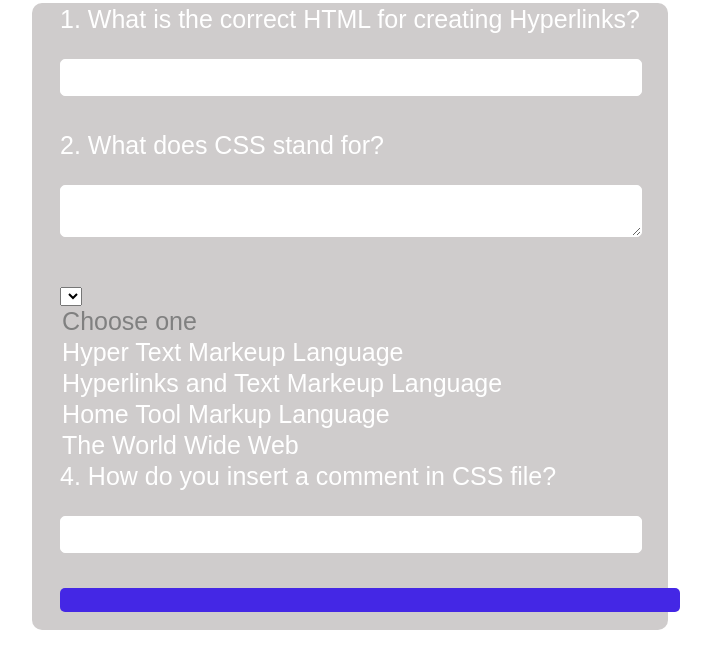
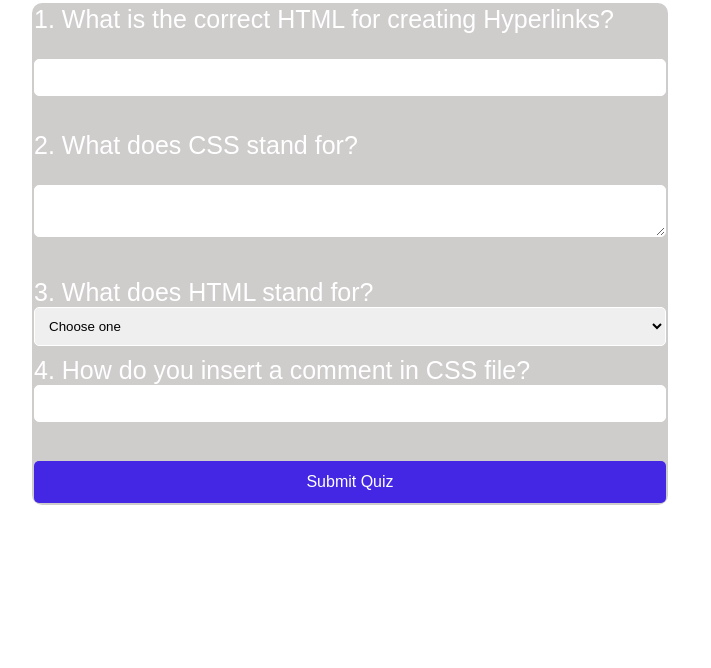
Before and after one commit to DavidMichaelInnocent/wdd130, a plain HTML site: page quiz.html in a window 1280 px wide. Shown: the part 84-752 px from the top of the page, without its empty margins (290-1001 px from the left). Drawn offline with Linux system fonts and the light colour scheme.

Commit message:
New file created

```diff
--- a/quiz.html
+++ b/quiz.html
@@ -16,17 +16,17 @@
                 <p><input type="text" name="q1" id="q1"></p>
                 <label for="q2">2. What does CSS stand for?</label>
                 <p><textarea name="q2" id="q2"></textarea></p>
-                <select>
-                    <label for="q3">3. What does HTML stand for?</label>
-                    <p></p><select name="q3" id="q3" >
-                    <option value="" selected disabled>Choose one</option>
+                <label for="q3">3. What does HTML stand for?</label>
+                <select name="q3" id="q3" >
+                    <option value="">Choose one</option>
                     <option value="1" >Hyper Text Markeup Language</option>
                     <option value="2" >Hyperlinks and Text Markeup Language</option>
                     <option value="3" >Home Tool Markup Language</option>
-                    <option value="4" >The World Wide Web</option>
                 </select>
                 <label for="q4">4. How do you insert a comment in CSS file?</label>
-                <p><input type="number" name="q4" id="q4"required></p> <p input type="submit" id="submit" value="Submit Quiz"></p>
+                <input type="number" name="q4" id="q4"required>
+                <br><br>
+                <input type="submit" id="submit" value="Submit Quiz">
             </form>
         </div>
     </body>
```
